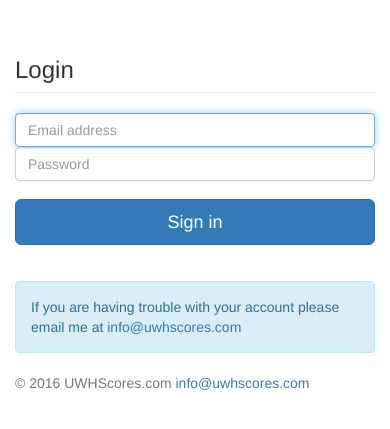
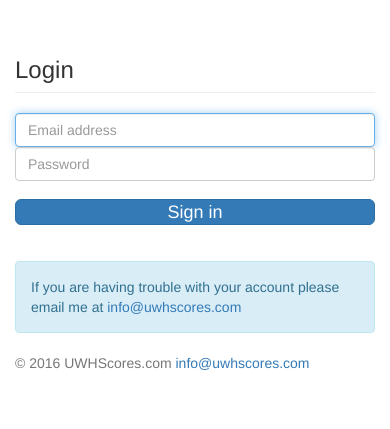
Before and after one commit to uwhscores/scoreboard, a Flask app: page /login in a window 390 px wide. Shown: the part 55-484 px from the top of the page. Run offline with Flask 2, Linux system fonts and the light colour scheme; parts of the project's set-up code (start-up, migrations or seed data) failed here and were passed over; some libraries are stand-ins or nearby versions.

Commit message:
Minor layout fixes for small screens

```diff
--- a/app/static/css/style.css
+++ b/app/static/css/style.css
@@ -100,6 +100,10 @@ tr.odd {
 	h1 {
 		font-size:24px;
 	}
+
+    .btn-lg {
+        padding: 0px;
+    }
 }
 
 @media print {
--- a/app/templates/show_tournament.html
+++ b/app/templates/show_tournament.html
@@ -14,7 +14,7 @@
 			</div>
 		</div>
 		{% if site_message -%}
-		<div class="col-md-6">
+		<div class="col-md-8">
 			<div class="alert alert-info" role="alert">
 				<strong>Announcement:</strong>
 				<p>{{ site_message }}</p>
```
